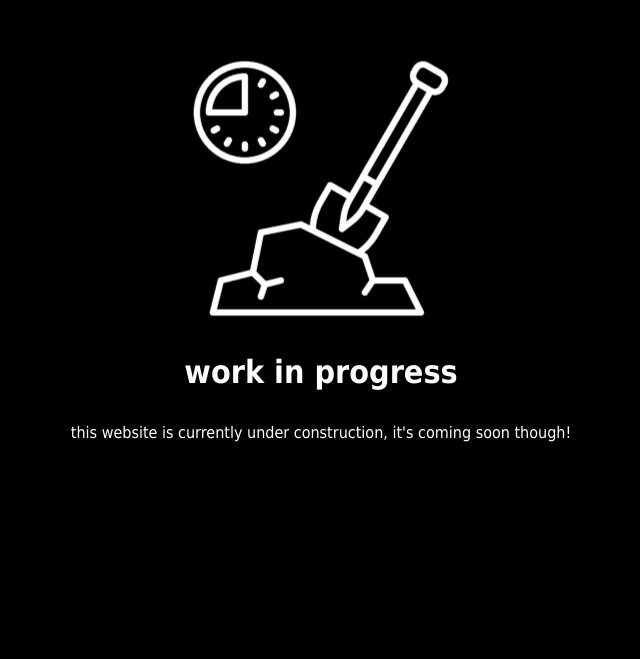
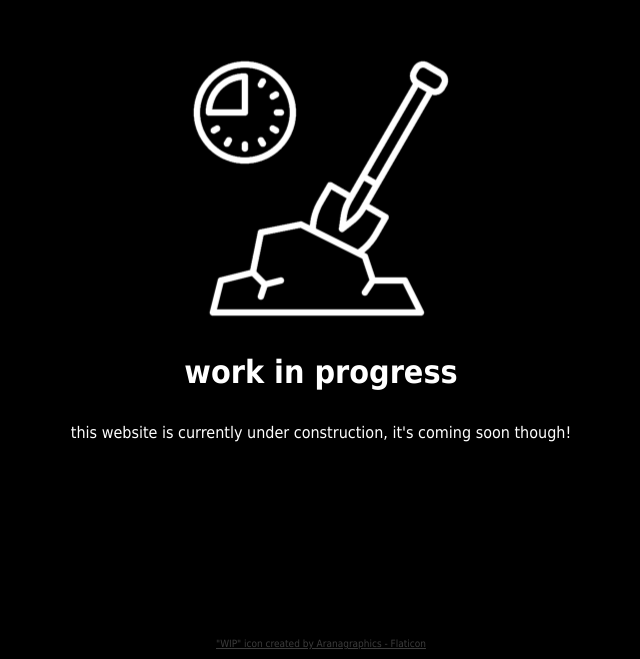
Before and after one commit to maximgutjahr/maximgutjahr.github.io, a plain HTML site: page index.html in a window 1280 px wide. Shown: the part 141-800 px from the top of the page, without its empty margins (319-959 px from the left). Drawn offline with Linux system fonts and the light colour scheme.

Commit message:
add the logo attribute

```diff
--- a/index.html
+++ b/index.html
@@ -13,5 +13,7 @@
             <p id="wip-indicator-title">work in progress</p>
             <p id="wip-indicator-description">this website is currently under construction, it's coming soon though!</p>
         </div>
+
+        <a id="logo-attribute" href="https://www.flaticon.com/free-icon/shovel_9167297" title="work in progress icons">"WIP" icon created by Aranagraphics - Flaticon</a>
     </body>
 </html>
--- a/style.css
+++ b/style.css
@@ -19,3 +19,14 @@ body {
     font-size: xx-large;
     font-weight: bold;
 }
+
+#logo-attribute {
+    position: absolute;
+    transform: translateX(-50%);
+
+    bottom: 10px;
+    left: 50%;
+
+    font-size: 10px;
+    color: rgb(60, 60, 60);
+}
```
